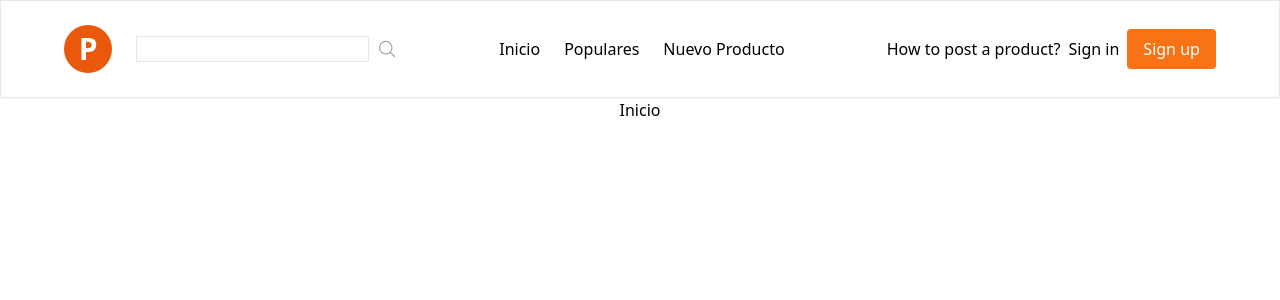
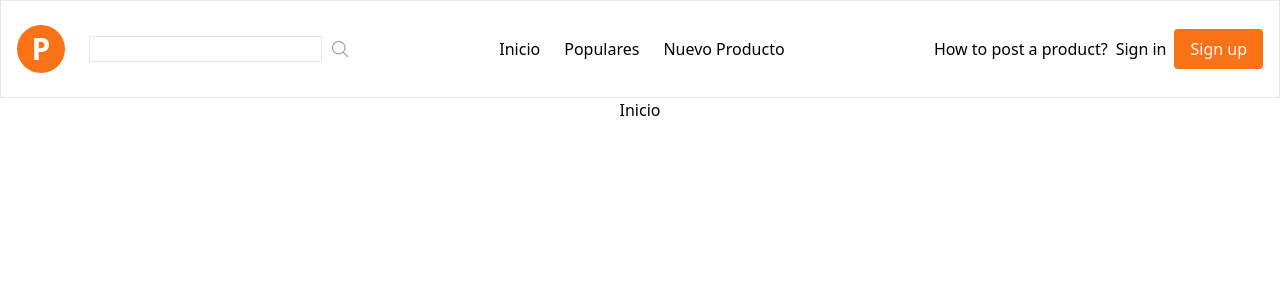
Before and after one commit to danielmateu/producthunt-next, a Next.js app: page / in a window 1280 px wide. Shown: the top 300 px of the page. Built offline with nearby package versions, Linux system fonts and the light colour scheme.

Commit message:
Ajustando header

```diff
--- a/src/components/layout/Header.jsx
+++ b/src/components/layout/Header.jsx
@@ -1,5 +1,5 @@
 
-import React from 'react'
+import React, { useState } from 'react'
 
 import { Logo } from './Logo'
 import { MenuAdmin } from './MenuAdmin'
@@ -7,12 +7,14 @@ import { Nav } from './Nav'
 
 
 export const Header = () => {
+
+    const [usuario, setUsuario] = useState(false)
     return (
-        <header className="border shadow-sm p-6">
-            <div className='flex items-center gap-6 justify-around'>
+        <header className="border py-6 px-4">
+            <div className='flex flex-col sm:flex-row items-center gap-6 justify-between'>
                 <Logo />
                 <Nav />
-                <MenuAdmin />
+                <MenuAdmin usuario={usuario} />
             </div>
         </header>
     )
--- a/src/components/layout/Layout.jsx
+++ b/src/components/layout/Layout.jsx
@@ -1,12 +1,16 @@
 
+import Head from 'next/head'
 import React from 'react'
 import { Header } from './Header'
 
 
-export const Layout = ({children}) => {
+export const Layout = ({ children }) => {
     return (
         <>
-            <Header/>
+            <Head>
+                <title>Product Hunt Firebase + Next</title>
+            </Head>
+            <Header />
             <main>
                 {children}
             </main>
--- a/src/components/layout/Logo.jsx
+++ b/src/components/layout/Logo.jsx
@@ -7,12 +7,12 @@ export const Logo = () => {
 
         <div className="flex gap-6 items-center ">
 
-            <svg xmlns="http://www.w3.org/2000/svg" fill="none" viewBox="0 0 24 24" strokeWidth={1.5} stroke="currentColor" className="w-6 h-6 hover:rotate-90 transition-transform lg:hidden">
+            <svg xmlns="http://www.w3.org/2000/svg" fill="none" viewBox="0 0 24 24" strokeWidth={1.5} stroke="currentColor" className="w-6 h-6 hover:rotate-90 transition-transform hidden">
                 <path strokeLinecap="round" strokeLinejoin="round" d="M3.75 6.75h16.5M3.75 12h16.5m-16.5 5.25h16.5" />
             </svg>
 
 
-            <Link href="/" className='bg-orange-600 p-6 rounded-full w-8 h-8 flex items-center justify-center text-3xl font-bold text-white'>
+            <Link href="/" className='bg-orange-500 hover:bg-orange-600 p-6 rounded-full w-8 h-8 flex items-center justify-center text-3xl font-bold text-white transition-all hover:rotate-45'>
                 P
             </Link>
             <Buscar />
--- a/src/components/layout/MenuAdmin.jsx
+++ b/src/components/layout/MenuAdmin.jsx
@@ -1,13 +1,24 @@
 import Link from 'next/link'
 import React from 'react'
 
-export const MenuAdmin = () => {
+export const MenuAdmin = ({ usuario }) => {
     return (
         <div className="flex gap-2 items-center">
-            <p className="hover:text-orange-500 hidden lg:flex ">How to post a product?</p>
+            {usuario ? (
+                <>
+                    <p>Hola: Dani</p>
+                    <Link href="/" className=" bg-orange-500 hover:bg-orange-600 px-4 py-2 rounded text-white transition-colors ">Sign out</Link>
+                </>
+            ) : (
+                <>
+                    <Link href='/' className="hover:text-orange-500 hidden lg:flex ">How to post a product?</Link>
+                    <Link href="/" className="hover:text-orange-500 ">Sign in</Link>
+                    <Link href="/" className='hidden md:flex bg-orange-500 hover:bg-orange-600 px-4 py-2 rounded text-white transition-colors'>Sign up</Link>
+                </>)
+            }
             {/* <button type="button" className=''>Sign in</button> */}
-            <Link href="/" className="hover:text-orange-500 ">Sign in</Link>
-            <Link href="/" className='hidden md:flex bg-orange-500 hover:bg-orange-600 px-4 py-2 rounded text-white transition-colors'>Sign up</Link>
+
+
         </div>
     )
 }
--- a/src/components/layout/Nav.jsx
+++ b/src/components/layout/Nav.jsx
@@ -3,7 +3,7 @@ import React from 'react'
 
 export const Nav = () => {
     return (
-        <nav className="hidden lg:flex gap-6">
+        <nav className="flex gap-6">
             <Link href={'/'} className='hover:text-orange-500'>Inicio</Link>
             <Link href={'/'} className='hover:text-orange-500'>Populares</Link>
             <Link href={'/'} className='hover:text-orange-500'>Nuevo Producto</Link>
--- a/src/pages/_document.js
+++ b/src/pages/_document.js
@@ -2,8 +2,10 @@ import { Html, Head, Main, NextScript } from 'next/document'
 
 export default function Document() {
   return (
-    <Html lang="en">
-      <Head />
+    <Html lang="es">
+      <Head>
+        <html lang="es" />
+      </Head>
       <body>
         <Main />
         <NextScript />
--- a/src/pages/nosotros.js
+++ /dev/null
@@ -1,13 +0,0 @@
-import { Layout } from '@/components/layout/Layout'
-import React from 'react'
-
-const Nosotros = () => {
-    return (
-        <>
-            <Layout />
-            <h1 className='text-center'>Nosotros</h1>
-        </>
-    )
-}
-
-export default Nosotros
```
Also changed, not shown: public/static/css/app.css (added, +12 -0 lines).
